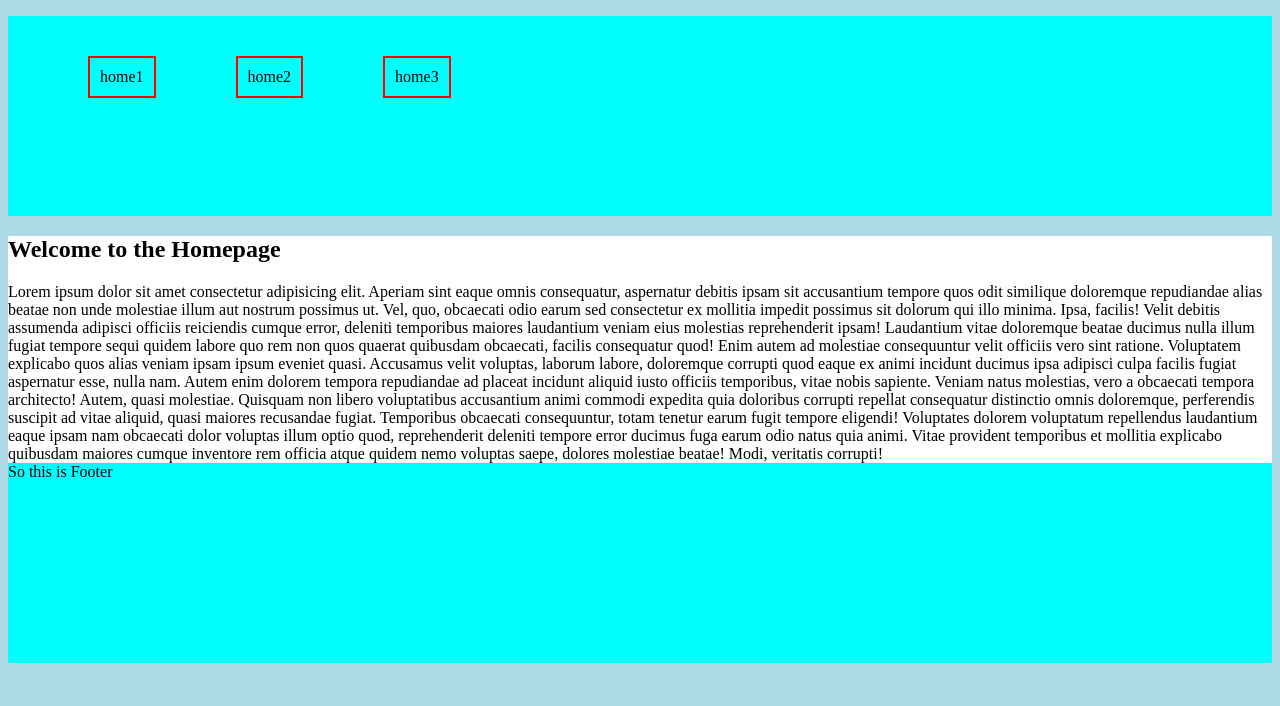
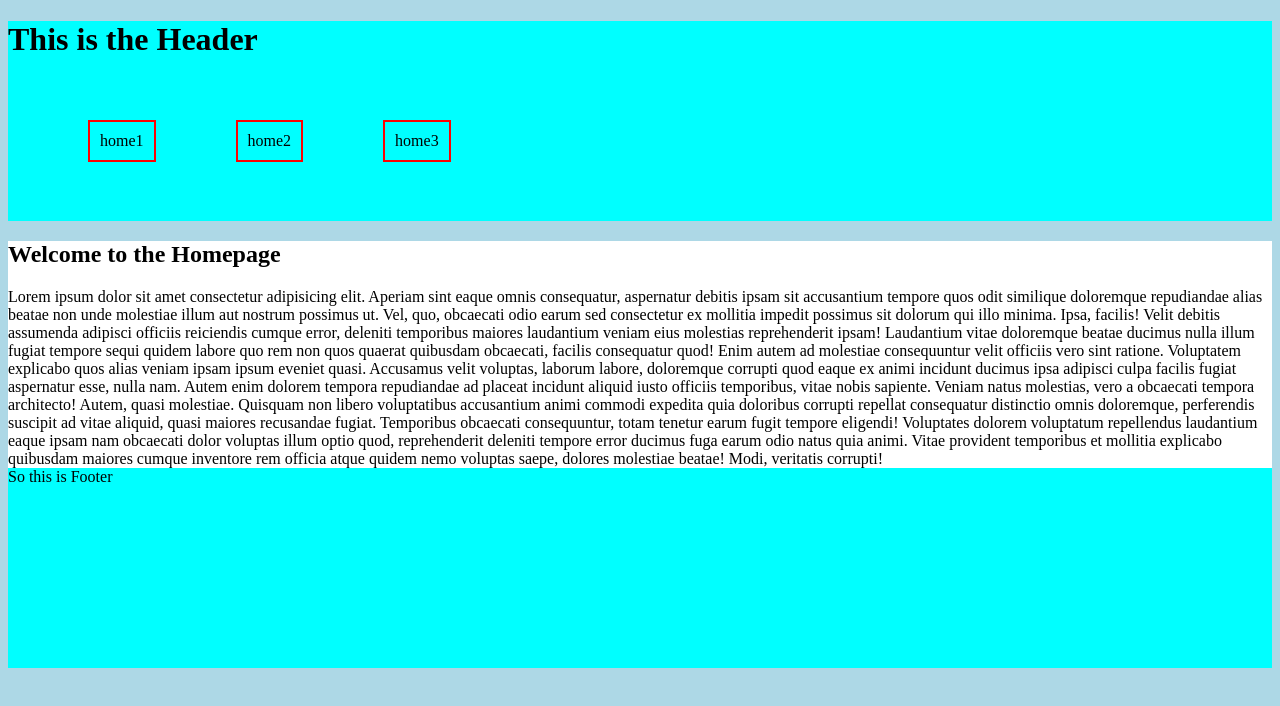
Before and after one commit to IamDevGopal/git, a plain HTML site: page index.html in a window 1280 px wide. Drawn offline with Linux system fonts and the light colour scheme.

Commit message:
Header changed

```diff
--- a/index.html
+++ b/index.html
@@ -11,7 +11,7 @@
 <body>
     <header>
 
-
+        <h1 class="text-primary">This is the Header</h1>
         <nav>
             <ul>
                 <li>home1</li>
```
